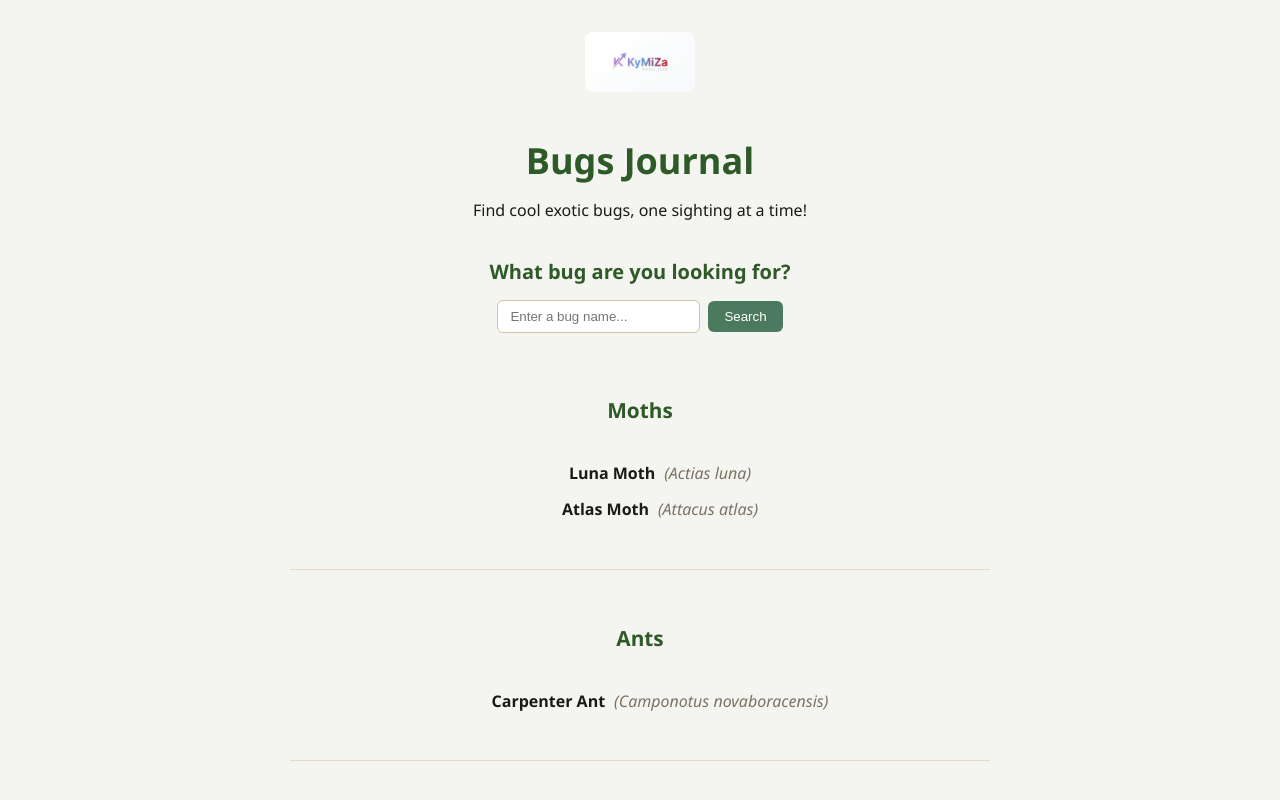
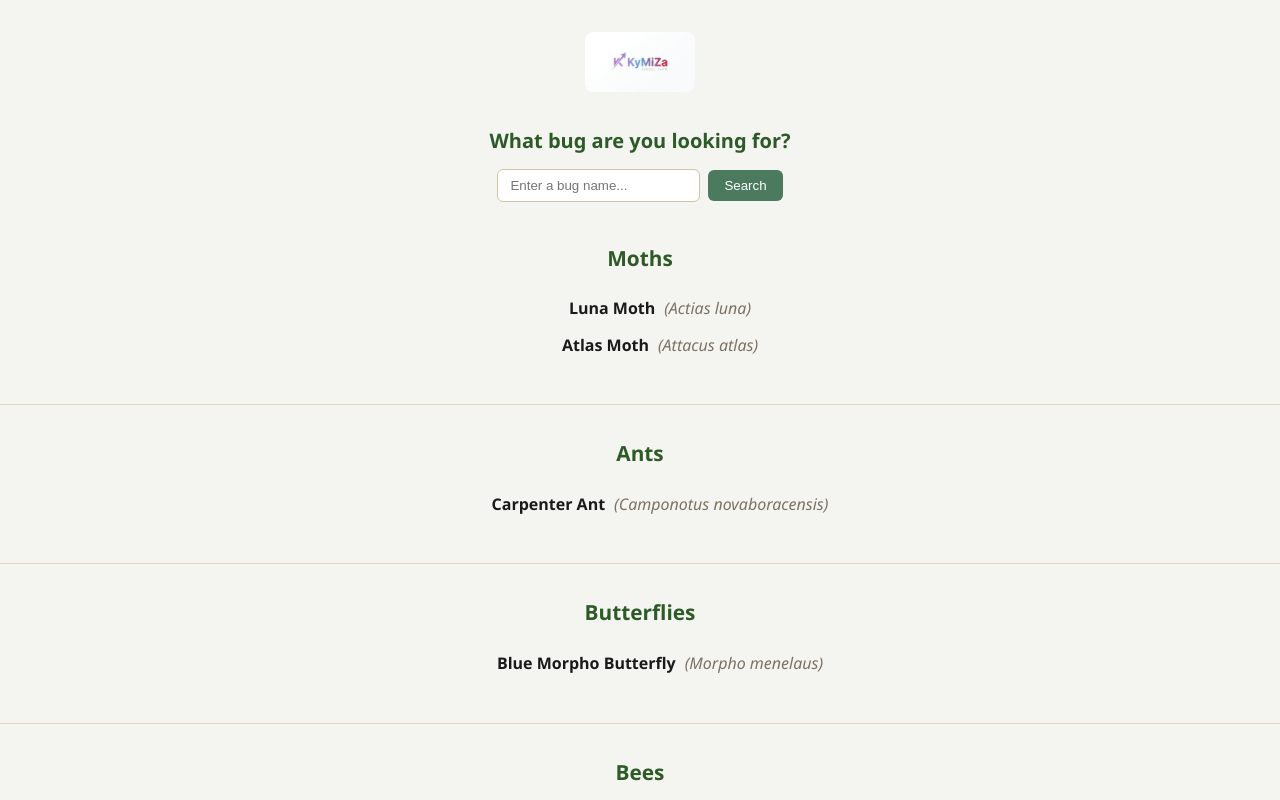
Before and after one commit to rrc-w2025-kstrange/bugs_journal, a React (Vite) app: page / in a window 1280 px wide. Shown: the top 800 px of the page. Built offline with nearby package versions, Linux system fonts and the light colour scheme.

Commit message:
change Bugs to return one section instead of header + main

```diff
--- a/src/components/bugs/Bugs.tsx
+++ b/src/components/bugs/Bugs.tsx
@@ -13,26 +13,16 @@ export interface Category {
     bugs: Bug[];
 }
 
-
 const categories: Category[] = bugData as Category[];
 
-
 export function Bugs() {
-
     return (
-        <>
-            <header>
-                <h1>Bugs Journal</h1>
-                <span>Find cool exotic bugs, one sighting at a time!</span>
-            </header>
-            <main>
-                <Search />
-                <CategoryList categories={categories} />
-            </main>
-        </>
+        <section className="bugs">
+            <Search />
+            <CategoryList categories={categories} />
+        </section>
     );
 }
-
 
 function CategoryList({ categories }: { categories: Category[] }) {
     const categorySections: JSX.Element[] = [];
@@ -73,8 +63,7 @@ function BugItem({ bug }: { bug: Bug }) {
 }
 
 function Search() {
-
-    return(
+    return (
         <section className="search">
             <h2>What bug are you looking for?</h2>
             <form action="#">
@@ -85,7 +74,4 @@ function Search() {
     );
 }
 
-
-
-
 export default Bugs;
```
